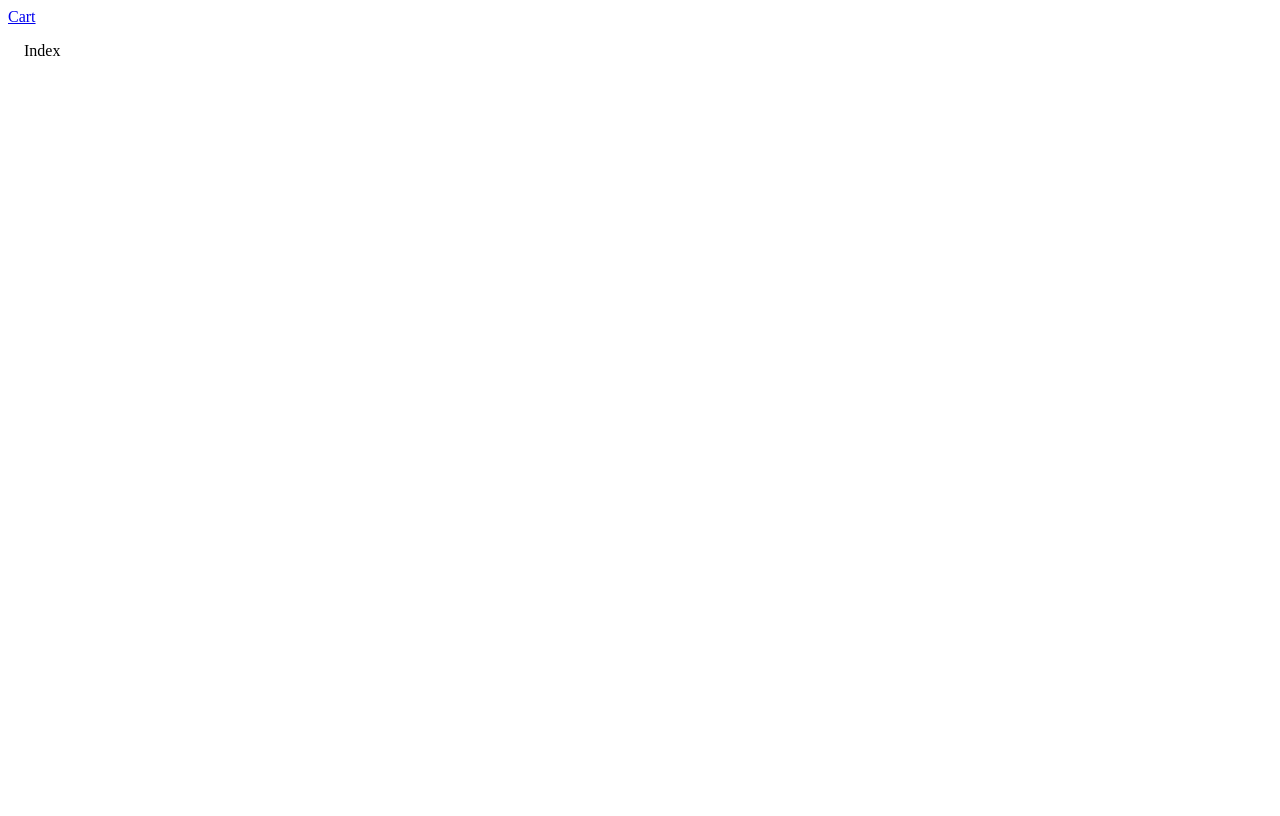
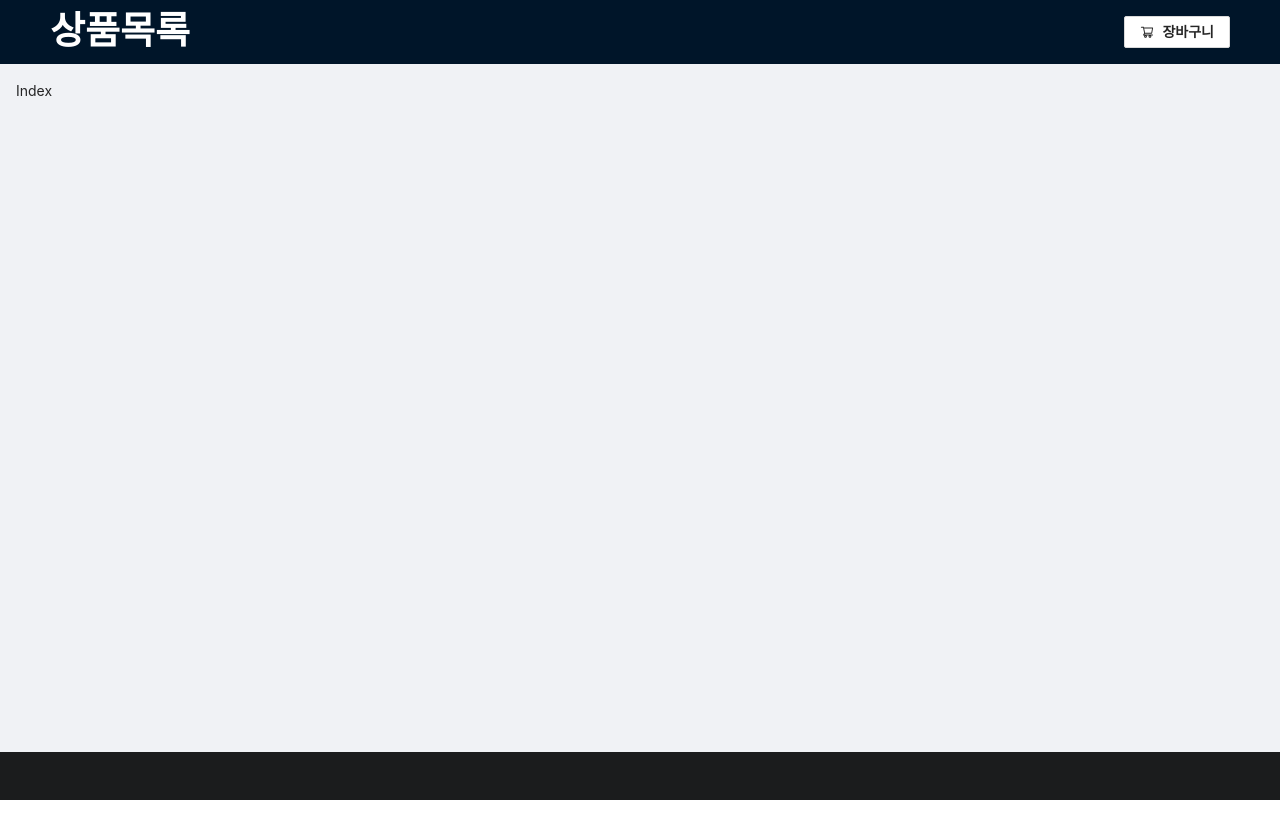
Before and after one commit to uzicandi/cart-system, a Next.js app: page / in a window 1280 px wide. Built offline with nearby package versions, Linux system fonts and the light colour scheme.

Commit message:
header complete

```diff
--- /dev/null
+++ b/src/components/Button/HeaderLinkButton.js
@@ -0,0 +1,15 @@
+import React from 'react';
+import { Button } from 'antd';
+import Link from 'next/link';
+import Text from 'antd/lib/typography/Text';
+
+export const HeaderLinkButton = props => {
+  const { to, icon, text } = props;
+  return (
+    <Link href={to}>
+      <Button icon={icon}>
+        <Text strong={true}>{text}</Text>
+      </Button>
+    </Link>
+  );
+};
--- a/src/components/Layout/LayoutHeader.js
+++ b/src/components/Layout/LayoutHeader.js
@@ -1,18 +1,47 @@
 import React from 'react';
-import styled from 'styled-components';
-import Link from 'next/link';
+import { Row, Col, Typography } from 'antd';
+
 import { useRouter } from 'next/dist/client/router';
+import { HeaderLinkButton } from '../Button/HeaderLinkButton';
+import { ShoppingCartOutlined } from '@ant-design/icons';
+import { AppstoreOutlined } from '@ant-design/icons';
 
 export const LayoutHeader = () => {
   const router = useRouter();
+  const { Title } = Typography;
   const isCartPage = router.pathname === '/cart';
   return (
     <>
-      {isCartPage ? (
-        <Link href="/products">Products</Link>
-      ) : (
-        <Link href="/cart">Cart</Link>
-      )}
+      <Row>
+        <Col xs={20} sm={12}>
+          {isCartPage ? (
+            <Title style={titleStyle}>장바구니</Title>
+          ) : (
+            <Title style={titleStyle}>상품목록</Title>
+          )}
+        </Col>
+        <Col xs={4} sm={12} style={{ textAlign: 'right' }}>
+          {isCartPage ? (
+            <HeaderLinkButton
+              to="/products"
+              icon={<AppstoreOutlined />}
+              text="상품목록"
+            />
+          ) : (
+            <HeaderLinkButton
+              to="/cart"
+              icon={<ShoppingCartOutlined />}
+              text="장바구니"
+            />
+          )}
+        </Col>
+      </Row>
     </>
   );
 };
+
+const titleStyle = {
+  color: '#fff',
+  verticalAlign: 'center',
+  marginTop: '7px'
+};
--- a/src/pages/_app.js
+++ b/src/pages/_app.js
@@ -2,6 +2,7 @@ import App from 'next/app';
 import React from 'react';
 import Head from 'next/head';
 import { LayoutAll } from 'components/Layout/LayoutAll';
+import 'antd/dist/antd.css';
 
 export default class RootApp extends App {
   render() {
--- a/src/pages/index.js
+++ b/src/pages/index.js
@@ -1,6 +1,7 @@
 /**
  * @description 첫페이지 products로
  */
+
 export const getServerSideProps = async ({ res }) => {
   res.setHeader('location', `/products`);
 
```
